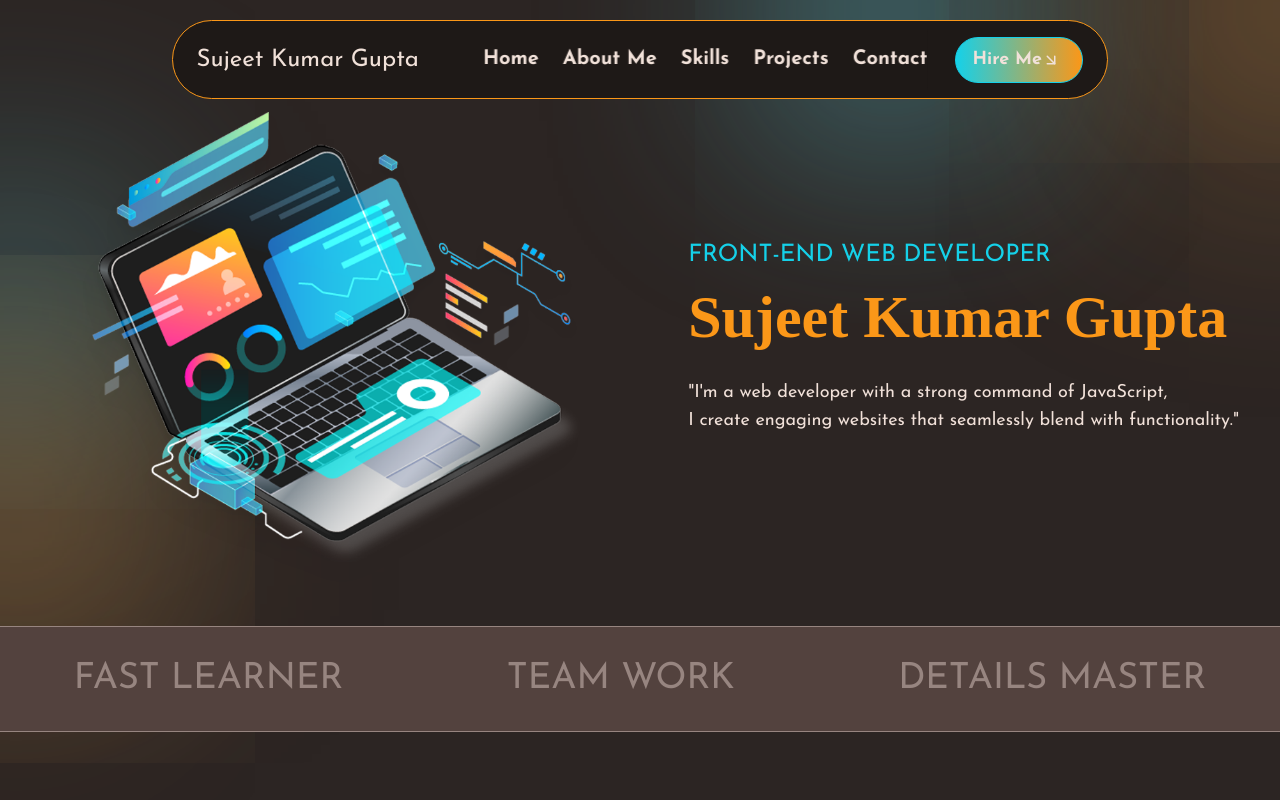
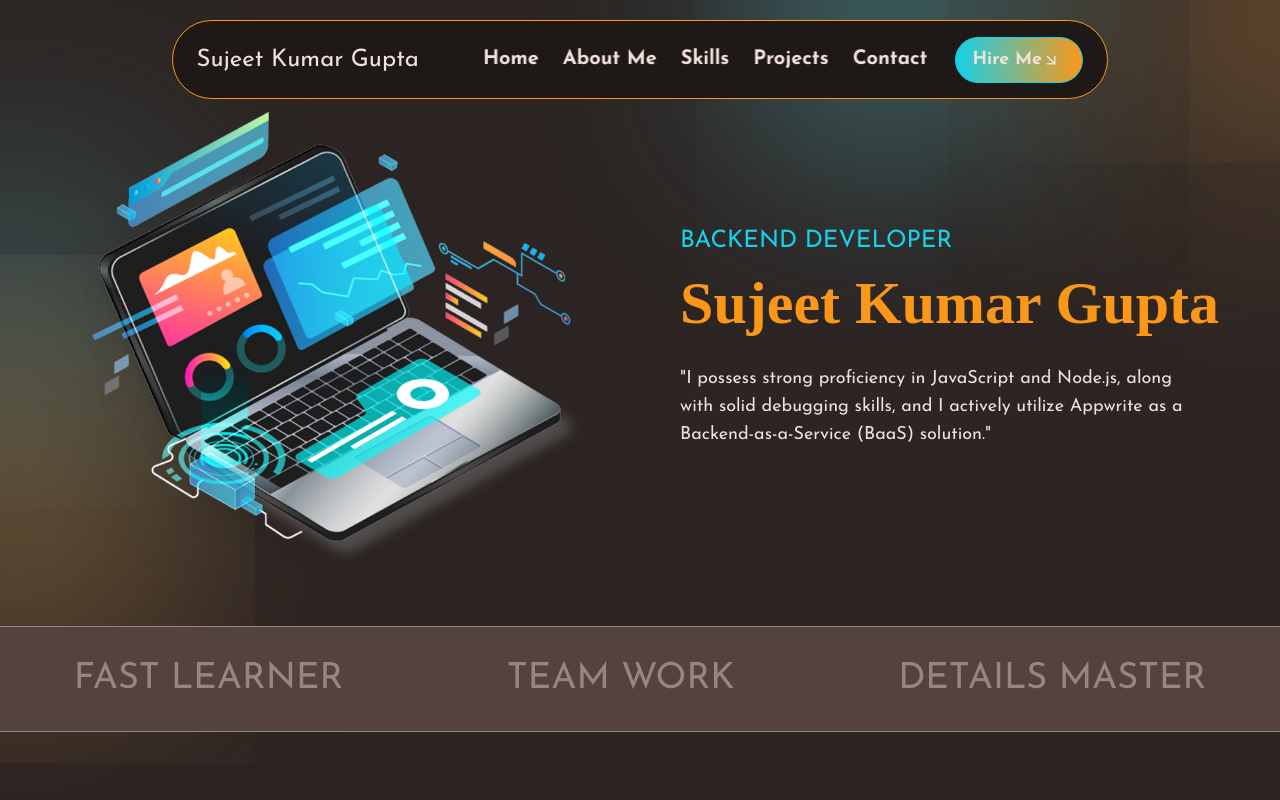
Before and after one commit to Sujeet2801/Portfolio_Website, a React (Vite) app: page / in a window 1280 px wide. Shown: the top 800 px of the page. Built offline with nearby package versions, Linux system fonts and the light colour scheme.

Commit message:
hero section updated

```diff
--- a/src/components/heroSection/HeroText.jsx
+++ b/src/components/heroSection/HeroText.jsx
@@ -5,7 +5,7 @@ import { fadeIn } from "../../framerMotion/variants";
 const HeroText = () => {
   return (
     <div className='flex flex-col gap-4 h-full justify-center
-    md:text-left sm:text-center mr-5'>
+    md:text-left sm:text-center mr-10'>
 
         <motion.h2
         variants={fadeIn("down", 0.2)}
@@ -13,7 +13,7 @@ const HeroText = () => {
         whileInView="show"
         viewport={{ once: false, amount: 0 }}
         className='lg:text-2xl sm:text-xl uppercase text-cyan'>
-            Front-end Web Developer
+            Backend Developer
         </motion.h2>
 
         <motion.h1
@@ -30,10 +30,10 @@ const HeroText = () => {
          initial="hidden"
          whileInView="show"
          viewport={{ once: false, amount: 0 }}
-        className=' text-lg mt-4 text-white hidden md:block'>
-        "I'm a web developer with a strong command of JavaScript,
-        <br />
-        I create engaging websites that seamlessly blend with functionality."
+        className=' text-lg mt-4 text-white hidden md:block w-[530px]'>
+        "I possess strong proficiency in JavaScript and Node.js, along with solid
+        debugging skills, and I actively utilize Appwrite as a Backend-as-a-Service
+        (BaaS) solution."
         </motion.p>
 
         <motion.p
@@ -42,8 +42,9 @@ const HeroText = () => {
          whileInView="show"
          viewport={{ once: false, amount: 0 }}
         className=' text-lg mt-4 text-white block md:hidden'>
-        "I'm a web developer with a strong command of JavaScript,
-        I create engaging websites that seamlessly blend with functionality."
+        "I possess strong proficiency in JavaScript and Node.js, along with solid
+        debugging skills, and I actively utilize Appwrite as a Backend-as-a-Service
+        (BaaS) solution."
         </motion.p>
     </div>
   )
```
